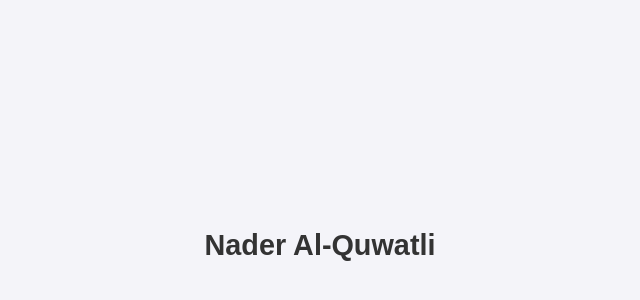
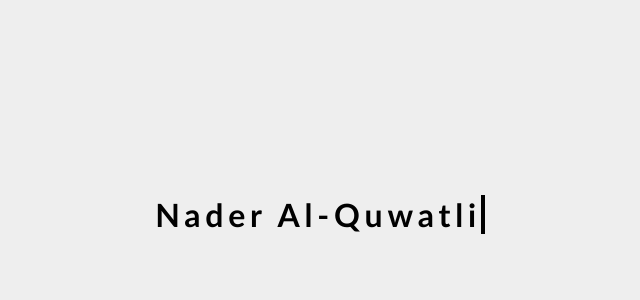
Before and after one commit to karamjabr455/project1, a plain HTML site: page Nader/index.html in a window 1280 px wide. Shown: the part 154-454 px from the top of the page, without its empty margins (320-960 px from the left). Drawn offline with Linux system fonts and the light colour scheme; files that its build step writes are made by us from their sources.

Commit message:
new changes to nader branch

```diff
--- a/Nader/index.html
+++ b/Nader/index.html
@@ -1,12 +1,14 @@
 <!DOCTYPE html>
 <html lang="en">
-  <head>
-    <meta charset="UTF-8" />
-    <meta name="viewport" content="width=device-width, initial-scale=1.0" />
-    <title>Document</title>
-    <link rel="stylesheet" href="./styles.css" />
-  </head>
-  <body>
-    <h1 class="name">Nader Al-Quwatli</h1>
-  </body>
+<head>
+    <meta charset="UTF-8">
+    <meta name="viewport" content="width=device-width, initial-scale=1.0">
+    <title>Mohammed</title>
+    <link rel="stylesheet" href="style.css">
+</head>
+<body>
+    <div>
+        <h1>Nader Al-Quwatli</h1>
+    </div>
+</body>
 </html>
--- a/Nader/style.css
+++ b/Nader/style.css
@@ -1,11 +1,30 @@
 body {
+  background-color: #eee;
+  font-family: 'Gill Sans', 'Gill Sans MT', Calibri, 'Trebuchet MS', sans-serif;
   display: flex;
   justify-content: center;
   align-items: center;
-    height: 100vh;
-    margin: 0;
+  height: 90vh;
 }
 
+
 h1 {
-    font-size: 2rem;
+  font-weight: bold;
+  user-select: none;
+  overflow: hidden;
+  border-right: .15em solid black;
+  white-space: nowrap;
+  margin: 0 auto;
+  letter-spacing: .15em;
+  animation: typing 2s steps(30, end), blink-caret .75s step-end infinite;
 }
+
+@keyframes typing {
+  from { width: 0 }
+  to { width: 100% }
+}
+
+@keyframes blink-caret {
+  from, to { border-color: transparent }
+  50% { border-color: black; }
+}
```
Also changed, not shown: index.html (+1 -1 lines). Lines whose indentation alone changed are shown as unchanged.
